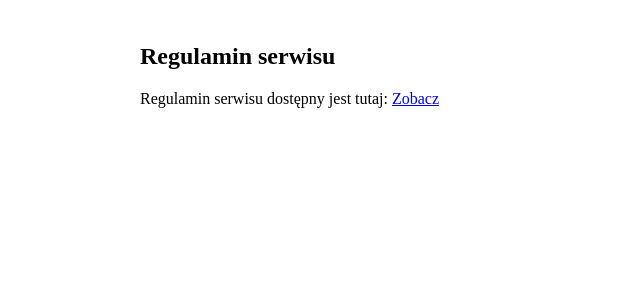
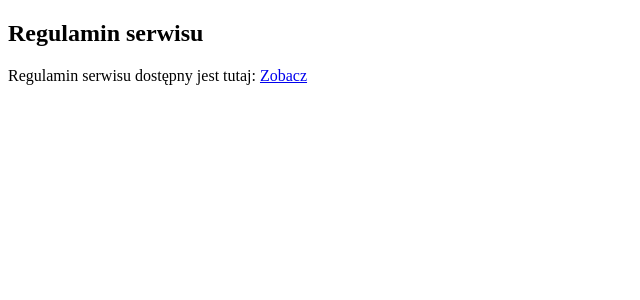
Before and after one commit to artmucha/part-time-jobs, a Nuxt app: page /regulamin in a window 1280 px wide. Shown: the top 300 px of the page, without its empty margins (0-640 px from the left). Built offline with nearby package versions, Linux system fonts and the light colour scheme.

Commit message:
add policy page and links

```diff
--- a/pages/dodaj.vue
+++ b/pages/dodaj.vue
@@ -104,7 +104,7 @@
           required
           @change="setValue"
         />
-        Zapoznałem się z regulaminem i akceptuję jego zapisy.
+        Zapoznałem się z <NuxtLink to="/regulamin" target="_blank">regulaminem</NuxtLink> i <NuxtLink to="/polityka" target="_blank">polityką prywatności</NuxtLink> oraz akceptuję ich zapisy.
       </label>
 
       <button :class="['form__submit', status]" @click.prevent="submit">
--- /dev/null
+++ b/pages/polityka.vue
@@ -0,0 +1,9 @@
+<template>
+  <div class="container">
+    <h2>Polityka prywatności</h2>
+    <p>
+      Polityka prywatności dostępna jest tutaj:
+      <a href="/polityka.pdf" target="_blank">Zobacz</a>
+    </p>
+  </div>
+</template>
--- a/pages/regulamin.vue
+++ b/pages/regulamin.vue
@@ -7,13 +7,3 @@
     </p>
   </div>
 </template>
-
-<style lang="scss" scoped>
-.container {
-  width: 100%;
-  max-width: 1000px;
-  min-height: calc(100vh - 296px);
-  margin: 0 auto;
-  padding: 15px;
-}
-</style>
```
